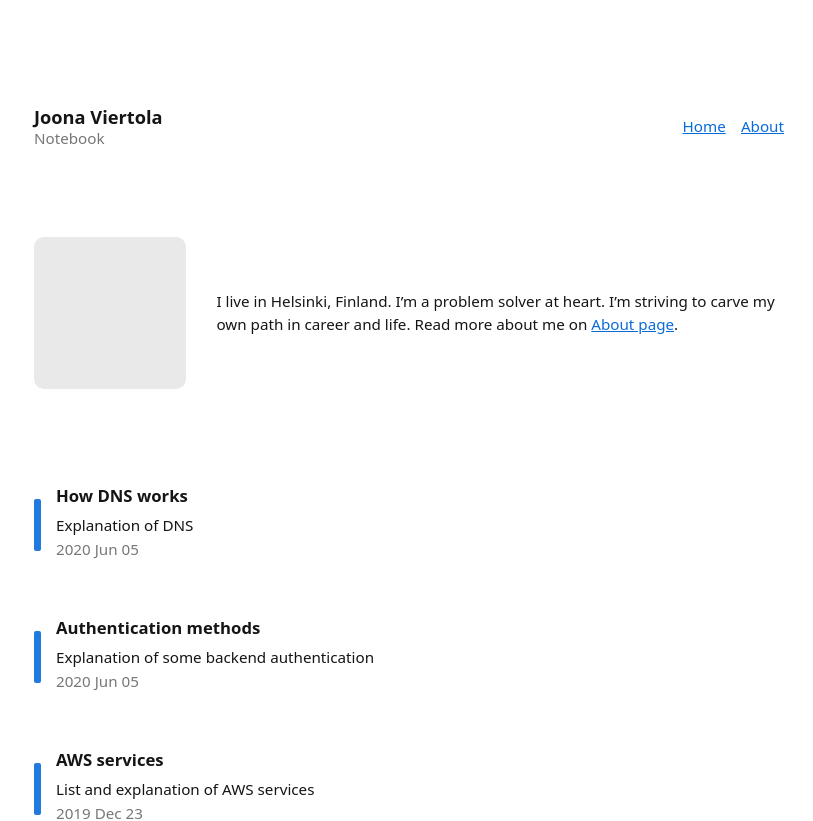
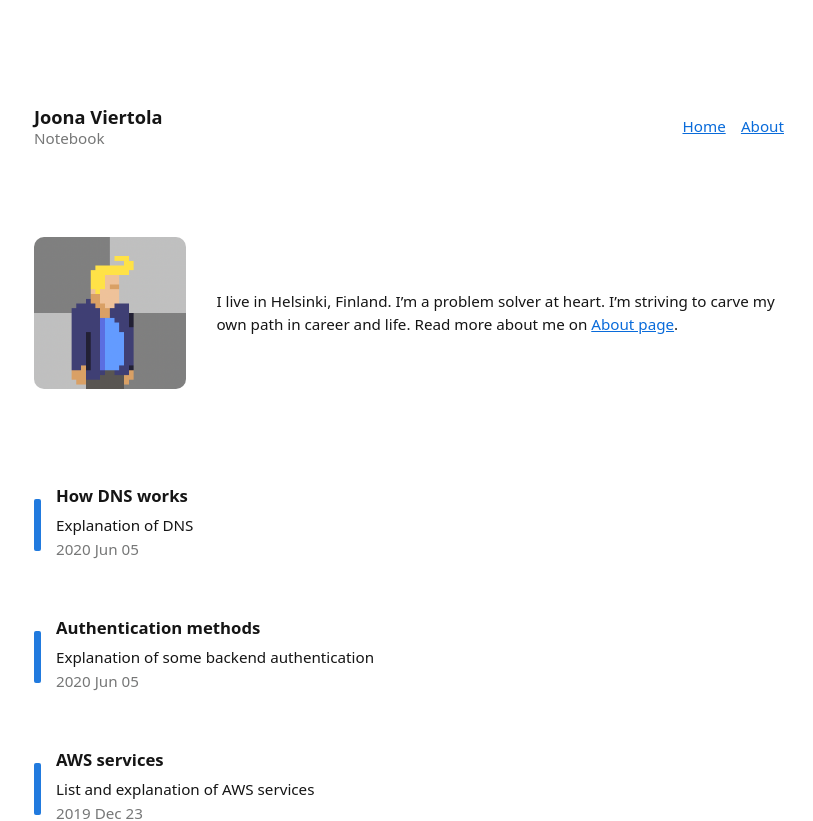
Before and after one commit to Scionar/joonaviertola-com, a Next.js app: page / in a window 1280 px wide. Shown: the top 821 px of the page, without its empty margins (231-1044 px from the left). Built offline with nearby package versions, Linux system fonts and the light colour scheme.

Commit message:
Add autog image

```diff
--- a/next.config.js
+++ b/next.config.js
@@ -2,6 +2,9 @@
 const nextConfig = {
   reactStrictMode: true,
   output: "export",
+  images: {
+    unoptimized: true,
+  },
 };
 
 module.exports = nextConfig;
--- a/src/pages/index.tsx
+++ b/src/pages/index.tsx
@@ -1,7 +1,9 @@
 import Head from "next/head";
+import Image from "next/image";
 import Layout from "@/components/Layout";
 import Link from "next/link";
 import { getSortedPostsData } from "@/lib/posts";
+import profilePic from "@/assets/me.png";
 
 type HomePropsType = {
   allPostsData: {
@@ -25,7 +27,13 @@ export default function Home({ allPostsData }: HomePropsType) {
       </Head>
       <Layout>
         <header className="introduction-block">
-          <div aria-hidden="true" className="introduction-block__photo"></div>
+          <Image
+            className="introduction-block__photo"
+            src={profilePic}
+            alt="Picture of the author"
+            width={170}
+            height={170}
+          />
           <span className="introduction-block__content">
             <p>
               I live in Helsinki, Finland. I’m a problem solver at heart. I’m
```
Also changed, not shown: src/assets/me.png (added).
